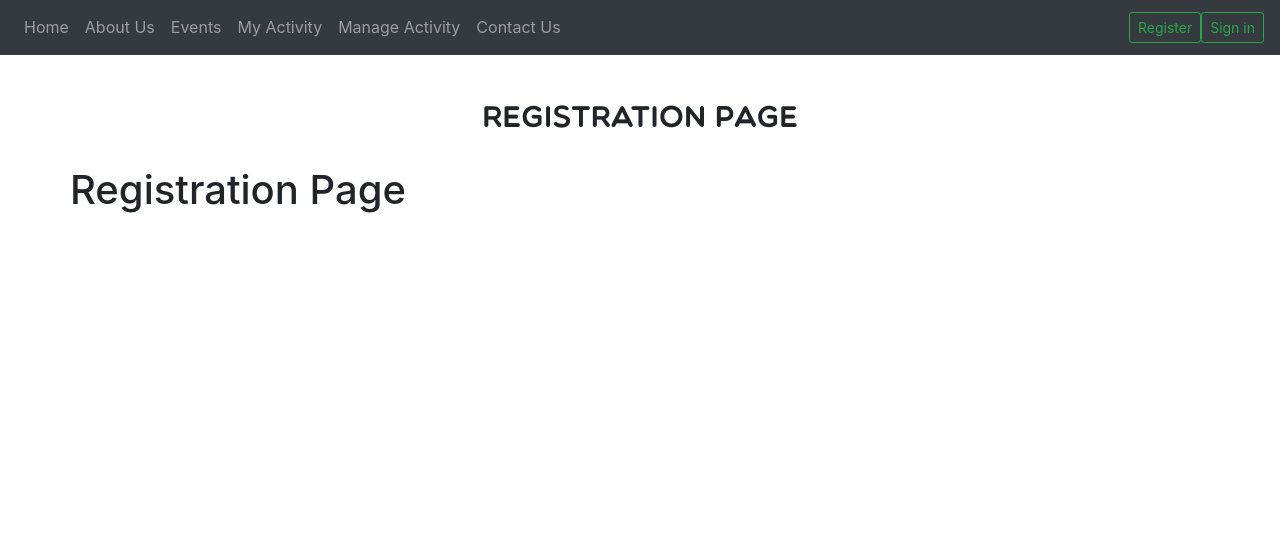
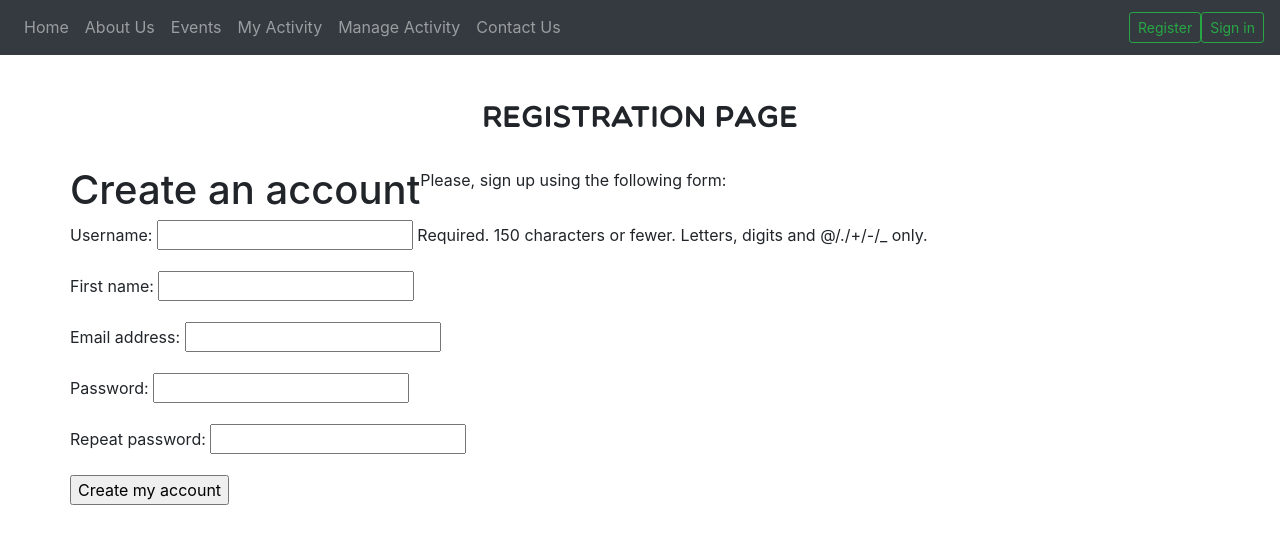
Before and after one commit to midcityproject/midcityproject, a Django app: page /register/ in a window 1280 px wide. Shown: the part 185-729 px from the top of the page. Run offline with Django 3.2, Linux system fonts and the light colour scheme; some libraries are stand-ins or nearby versions.

Commit message:
register page

```diff
--- a/volunteer_activity/forms.py
+++ b/volunteer_activity/forms.py
@@ -21,3 +21,18 @@ class UserEventForm(forms.ModelForm):
     class Meta:
         model = UserEvent
         fields = ('event_num', 'hours',)
+
+
+class UserRegistrationForm(forms.ModelForm):
+    password = forms.CharField(label='Password', widget=forms.PasswordInput)
+    password2 = forms.CharField(label='Repeat password', widget=forms.PasswordInput)
+
+    class Meta:
+        model = User
+        fields = ('username', 'first_name', 'email')
+
+    def clean_password2(self):
+        cd = self.cleaned_data
+        if cd['password'] != cd['password2']:
+            raise forms.ValidationError('Passwords don\'t match.')
+        return cd['password2']
--- a/volunteer_activity/templates/volunteer_activity/register.html
+++ b/volunteer_activity/templates/volunteer_activity/register.html
@@ -9,7 +9,13 @@
 
         <div class="w-100"></div>
 
-        <h1>Registration Page</h1>
+        <h1>Create an account</h1>
+		<p>Please, sign up using the following form:</p>
+		<form action="." method="post">
+        {{ user_form.as_p }}
+        {% csrf_token %}
+        <p><input type="submit" value="Create my account"></p>
+    </form>
 
      </div>
    </div>
--- a/volunteer_activity/views.py
+++ b/volunteer_activity/views.py
@@ -23,8 +23,24 @@ def manage_activity(request):
                  {'volunteer_activity': manage_activity, 'users': users,'userevents': userevents, })
 
 def register(request):
-   return render(request, 'volunteer_activity/register.html',
-                 {'volunteer_activity': register})
+    if request.method == 'POST':
+        user_form = UserRegistrationForm(request.POST)
+
+        if user_form.is_valid():
+            # Create a new user object but avoid saving it yet
+            new_user = user_form.save(commit=False)
+            # Set the chosen password
+            new_user.set_password(user_form.cleaned_data['password'])
+            # Save the User object
+            new_user.save()
+            # Create the user profile
+            profile = Profile.objects.create(user=new_user)
+            return render(request,
+                          'volunteer_activity/register_done.html',
+                          {'new_user': new_user})
+    else:
+        user_form = UserRegistrationForm()
+    return render(request, 'volunteer_activity/register.html', {'user_form': user_form})
 
 def contactus(request):
    return render(request, 'volunteer_activity/contactus.html',
```
Also changed, not shown: volunteer_activity/templates/volunteer_activity/register_done.html (added, +8 -0 lines).
